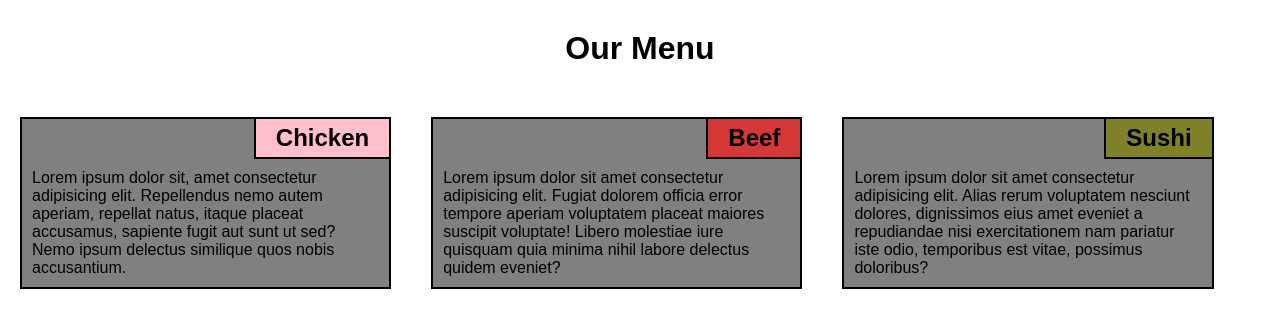
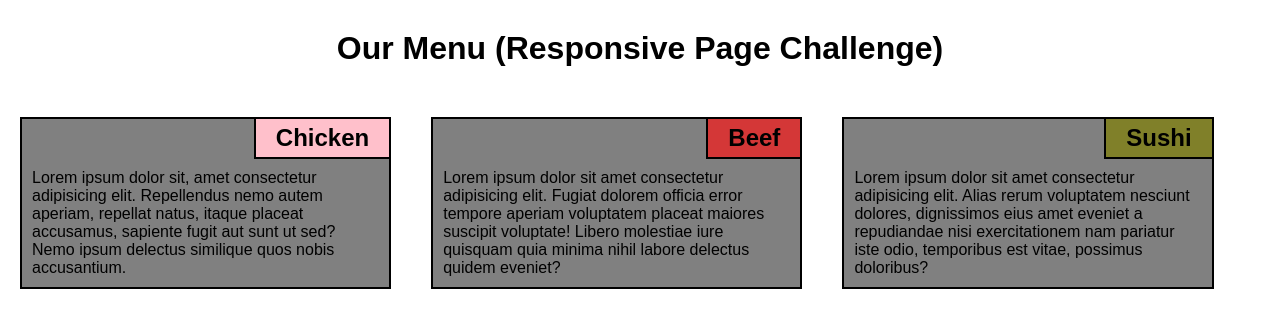
Before and after one commit to aytacserce/Assignment-Coursera, a plain HTML site: page index.html in a window 1280 px wide. Drawn offline with Linux system fonts and the light colour scheme.

Commit message:
Update index.html

```diff
--- a/index.html
+++ b/index.html
@@ -9,7 +9,7 @@
   </head>
   <body>
     <container>
-      <h1>Our Menu</h1>
+      <h1>Our Menu (Responsive Page Challenge)</h1>
       <section class="chicken-sec">
         <h2 class="chicken-head">Chicken</h2>
         <div>
```
